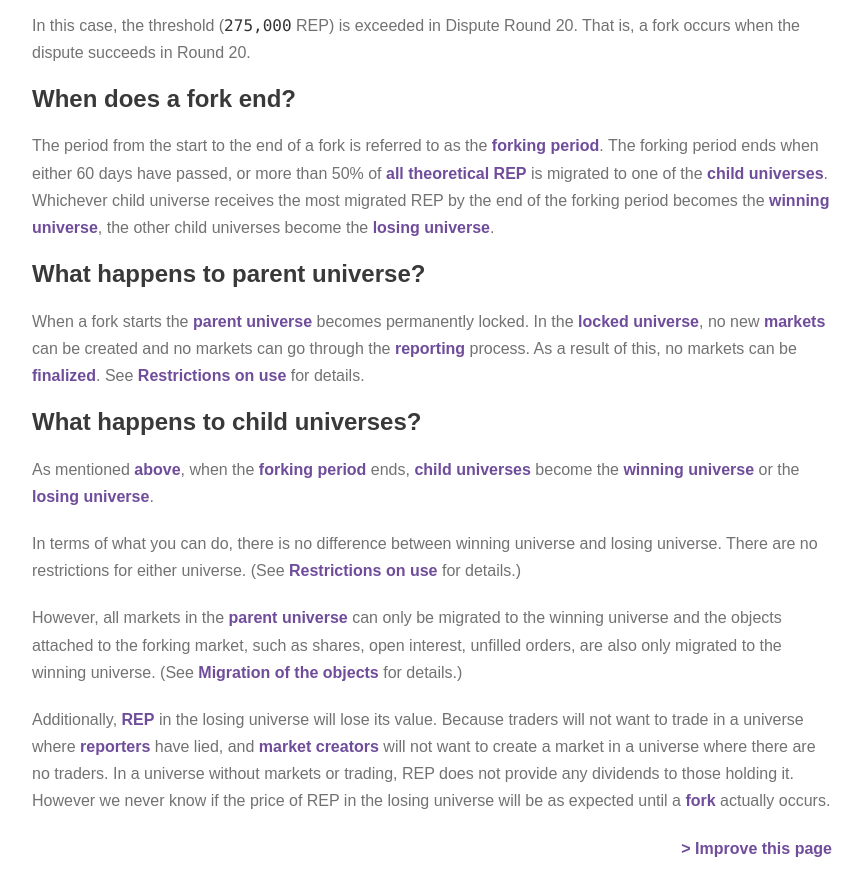
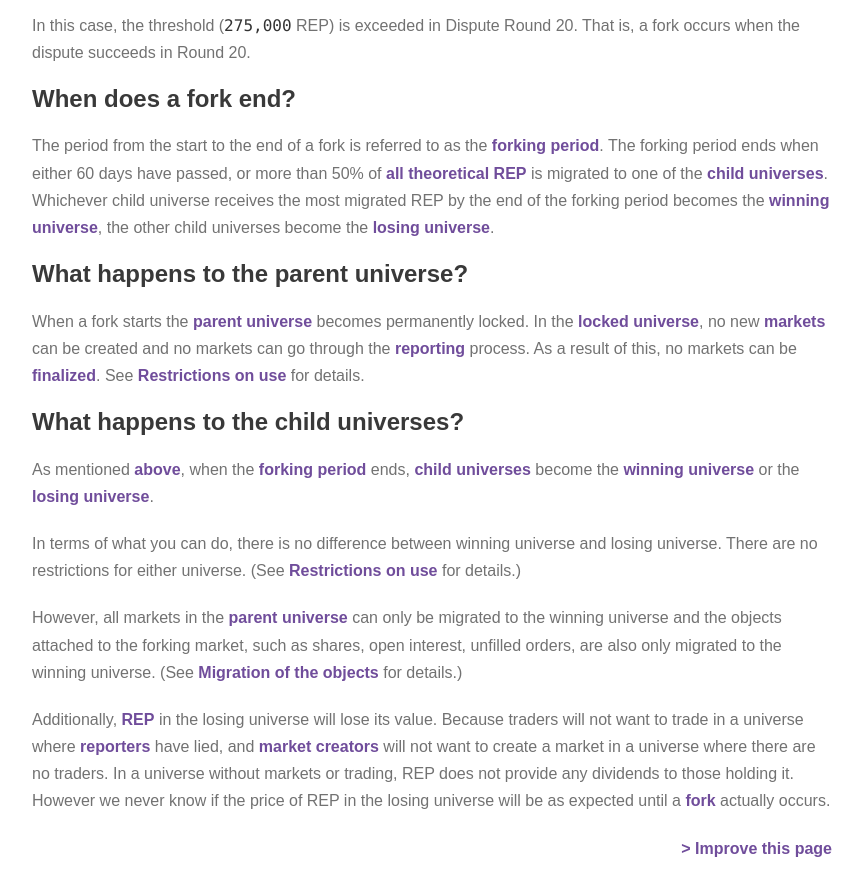
Before and after one commit to MicahZoltu/Augur.Guide-for-IPFS, a Jekyll site: the page built from collections/_version2-english/9-fork/1-basic-knowledge.md, in a window 1280 px wide and 900 px high, scrolled down 1916 px. Shown: the top 896 px of the window, without its empty margins (358-1221 px from the left). Built offline with Jekyll 4.4.1, drawn with Linux system fonts in a browser that asks for light colours; comment, search, counter and statistics services are not loaded.

Commit message:
Fixed typo

```diff
--- a/collections/_version2-english/9-fork/1-basic-knowledge.md
+++ b/collections/_version2-english/9-fork/1-basic-knowledge.md
@@ -127,10 +127,10 @@ In this case, the threshold (`275,000` REP) is exceeded in Dispute Round 20. Tha
 ## When does a fork end?
 The period from the start to the end of a fork is referred to as the [forking period]({{glossary_forking_period}}). The forking period ends when either 60 days have passed, or more than 50% of [all theoretical REP]({{glossary_all_theoretical_rep}}) is migrated to one of the [child universes]({{glossary_child_universe}}). Whichever child universe receives the most migrated REP by the end of the forking period becomes the [winning universe]({{glossary_winning_universe}}), the other child universes become the [losing universe]({{glossary_losing_universe}}).
 
-## What happens to parent universe?
+## What happens to the parent universe?
 When a fork starts the [parent universe]({{glossary_parent_universe}}) becomes permanently locked. In the [locked universe]({{glossary_locked_universe}}), no new [markets]({{glossary_market}}) can be created and no markets can go through the [reporting]({{glossary_report}}) process. As a result of this, no markets can be [finalized](glossary_finalized_market). See [Restrictions on use]({{url_restrictions_on_use}}) for details.
 
-## What happens to child universes?
+## What happens to the child universes?
 As mentioned [above](#when-does-a-fork-end), when the [forking period]({{glossary_forking_period}}) ends, [child universes]({{glossary_child_universe}}) become the [winning universe]({{glossary_winning_universe}}) or the [losing universe]({{glossary_losing_universe}}).
 
 In terms of what you can do, there is no difference between winning universe and losing universe. There are no restrictions for either universe. (See [Restrictions on use]({{url_restrictions_on_use}}) for details.)
```
